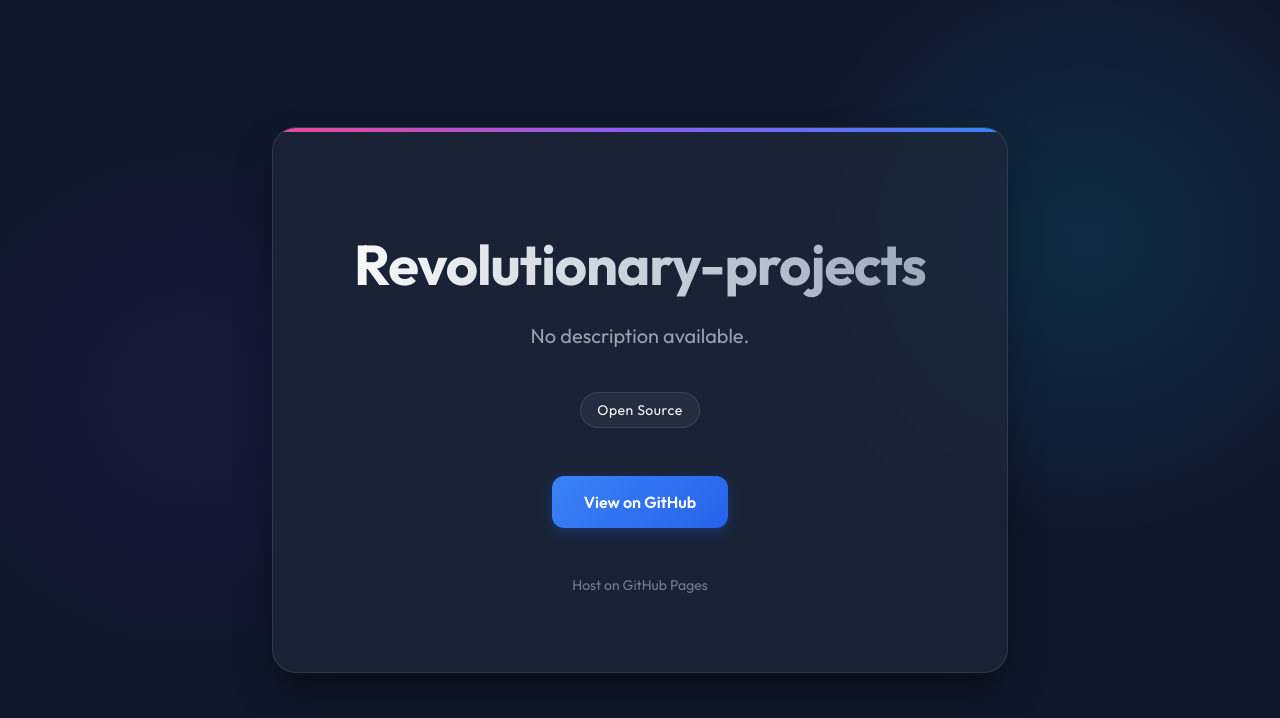
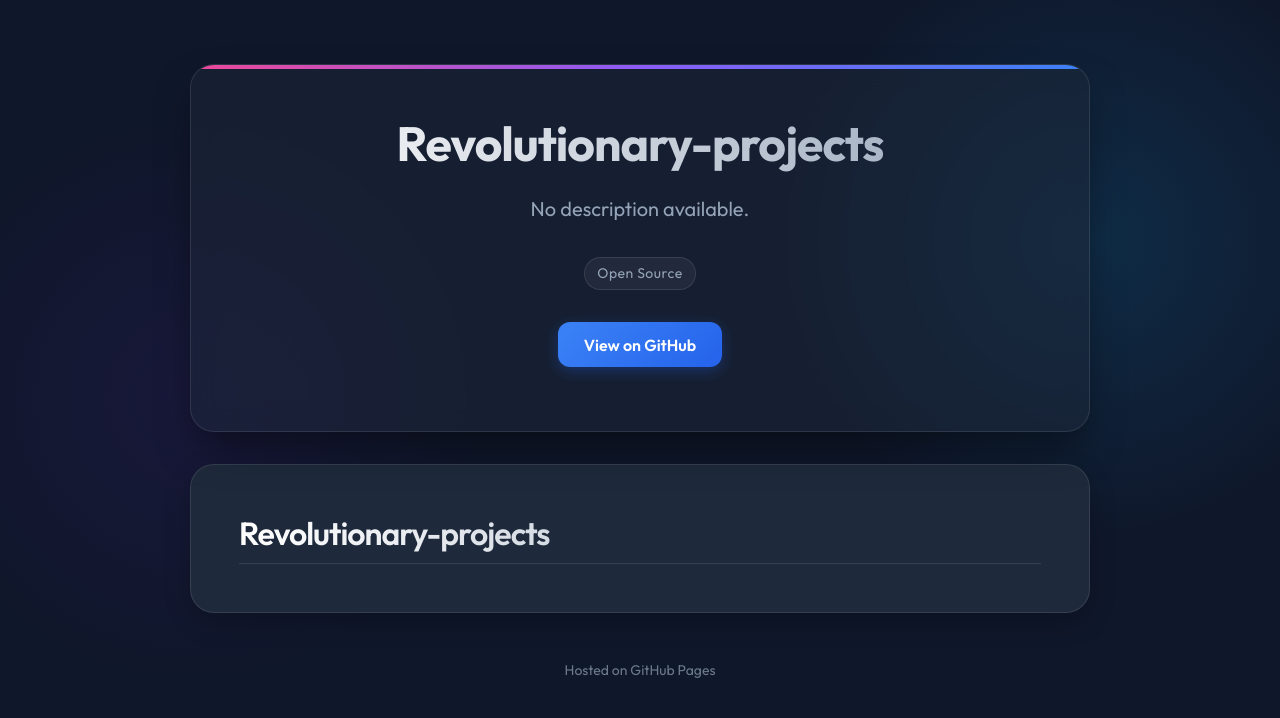
Before and after one commit to Shivay00001/Revolutionary-projects, a plain HTML site: page index.html in a window 1280 px wide. Drawn offline with nearby package versions, Linux system fonts and the light colour scheme.

Commit message:
Update landing page with README content

```diff
--- a/index.html
+++ b/index.html
@@ -7,11 +7,12 @@
     <link rel="preconnect" href="https://fonts.googleapis.com">
     <link rel="preconnect" href="https://fonts.gstatic.com" crossorigin>
     <link href="https://fonts.googleapis.com/css2?family=Outfit:wght@300;400;600;700&display=swap" rel="stylesheet">
+    <link rel="stylesheet" href="https://cdnjs.cloudflare.com/ajax/libs/github-markdown-css/5.2.0/github-markdown-dark.min.css">
     <script src="https://kit.fontawesome.com/a076d05399.js" crossorigin="anonymous"></script>
     <style>
         :root {
             --bg-color: #0f172a;
-            --card-bg: rgba(30, 41, 59, 0.7);
+            --card-bg: rgba(30, 41, 59, 1.0); /* Solid background for readability */
             --text-primary: #f8fafc;
             --text-secondary: #94a3b8;
             --accent: #38bdf8;
@@ -32,41 +33,35 @@
             display: flex;
             flex-direction: column;
             align-items: center;
-            justify-content: center;
             overflow-x: hidden;
             background-image:
                 radial-gradient(circle at 15% 50%, rgba(76, 29, 149, 0.15) 0%, transparent 25%),
                 radial-gradient(circle at 85% 30%, rgba(14, 165, 233, 0.15) 0%, transparent 25%);
+            padding-bottom: 4rem;
         }
 
         .container {
-            max-width: 800px;
-            width: 90%;
+            max-width: 900px;
+            width: 95%;
             text-align: center;
-            padding: 2rem;
+            padding-top: 4rem;
             z-index: 10;
         }
 
-        .card {
-            background: var(--card-bg);
+        .header-card {
+            background: rgba(30, 41, 59, 0.5); /* Semi-transparent for header */
             backdrop-filter: blur(12px);
             -webkit-backdrop-filter: blur(12px);
             border: 1px solid var(--border);
             border-radius: 24px;
-            padding: 4rem 2rem;
+            padding: 3rem 2rem;
             box-shadow: 0 20px 40px -10px rgba(0, 0, 0, 0.5);
-            transition: transform 0.3s ease, box-shadow 0.3s ease;
+            margin-bottom: 2rem;
             position: relative;
             overflow: hidden;
-            animation: fadeIn 1s ease-out;
         }
 
-        @keyframes fadeIn {
-            from { opacity: 0; transform: translateY(20px); }
-            to { opacity: 1; transform: translateY(0); }
-        }
-
-        .card::before {
+        .header-card::before {
             content: '';
             position: absolute;
             top: 0;
@@ -76,14 +71,10 @@
             background: linear-gradient(90deg, #ec4899, #8b5cf6, #3b82f6);
         }
 
-        .card:hover {
-            transform: translateY(-5px);
-            box-shadow: 0 30px 60px -15px rgba(0, 0, 0, 0.6);
-        }
-
         h1 {
-            font-size: 3.5rem;
+            font-size: 3rem;
             margin-bottom: 1rem;
+            margin-top: 0;
             background: linear-gradient(to right, #fff, #94a3b8);
             -webkit-background-clip: text;
             -webkit-text-fill-color: transparent;
@@ -95,8 +86,8 @@
             font-size: 1.25rem;
             line-height: 1.6;
             color: var(--text-secondary);
-            margin-bottom: 2.5rem;
-            max-width: 600px;
+            margin-bottom: 2rem;
+            max-width: 700px;
             margin-left: auto;
             margin-right: auto;
         }
@@ -106,34 +97,30 @@
             justify-content: center;
             flex-wrap: wrap;
             gap: 0.75rem;
-            margin-bottom: 3rem;
+            margin-bottom: 2rem;
         }
 
         .tag {
             background: rgba(255, 255, 255, 0.05);
             border: 1px solid var(--border);
-            padding: 0.5rem 1rem;
+            padding: 0.4rem 0.8rem;
             border-radius: 9999px;
             font-size: 0.875rem;
             font-weight: 500;
             letter-spacing: 0.5px;
-            transition: all 0.2s ease;
-        }
-
-        .tag:hover {
-            background: rgba(255, 255, 255, 0.1);
-            border-color: var(--text-secondary);
+            color: var(--text-secondary);
         }
 
         .actions {
             display: flex;
-            gap: 1.5rem;
+            gap: 1rem;
             justify-content: center;
+            margin-bottom: 1rem;
         }
 
         .btn {
             display: inline-block;
-            padding: 1rem 2rem;
+            padding: 0.8rem 1.6rem;
             border-radius: 12px;
             text-decoration: none;
             font-weight: 600;
@@ -152,23 +139,50 @@
             box-shadow: 0 6px 20px 0 rgba(37, 99, 235, 0.4);
         }
 
+        .readme-container {
+            background: var(--card-bg);
+            border: 1px solid var(--border);
+            border-radius: 24px;
+            padding: 3rem;
+            text-align: left;
+            box-shadow: 0 10px 30px -5px rgba(0, 0, 0, 0.3);
+            overflow: hidden;
+        }
+
+        /* Markdown Body Overrides for transparent background */
+        .markdown-body {
+            background-color: transparent !important;
+            font-family: 'Outfit', sans-serif !important;
+        }
+
+        .markdown-body h1, .markdown-body h2, .markdown-body h3 {
+            border-bottom-color: var(--border);
+        }
+
+        .markdown-body pre {
+            background-color: rgba(0, 0, 0, 0.3) !important;
+            border: 1px solid var(--border);
+        }
+
         footer {
             margin-top: 3rem;
             color: var(--text-secondary);
             font-size: 0.875rem;
             opacity: 0.7;
+            text-align: center;
         }
 
         @media (max-width: 640px) {
-            .card { padding: 2rem 1.5rem; }
-            h1 { font-size: 2.5rem; }
+            .header-card { padding: 2rem 1.5rem; }
+            .readme-container { padding: 1.5rem; }
+            h1 { font-size: 2rem; }
             .actions { flex-direction: column; }
         }
     </style>
 </head>
 <body>
     <div class="container">
-        <div class="card">
+        <div class="header-card">
             <h1>Revolutionary-projects</h1>
             <p class="description">No description available.</p>
 
@@ -179,11 +193,19 @@
             <div class="actions">
                 <a href="https://github.com/Shivay00001/Revolutionary-projects" class="btn btn-primary" target="_blank">View on GitHub</a>
             </div>
+        </div>
 
-            <footer>
-                <p>Host on GitHub Pages</p>
-            </footer>
+
+        <div class="readme-container">
+            <div class="markdown-body">
+                <h1>Revolutionary-projects</h1>
+            </div>
         </div>
+
+
+        <footer>
+            <p>Hosted on GitHub Pages</p>
+        </footer>
     </div>
 </body>
 </html>
```
